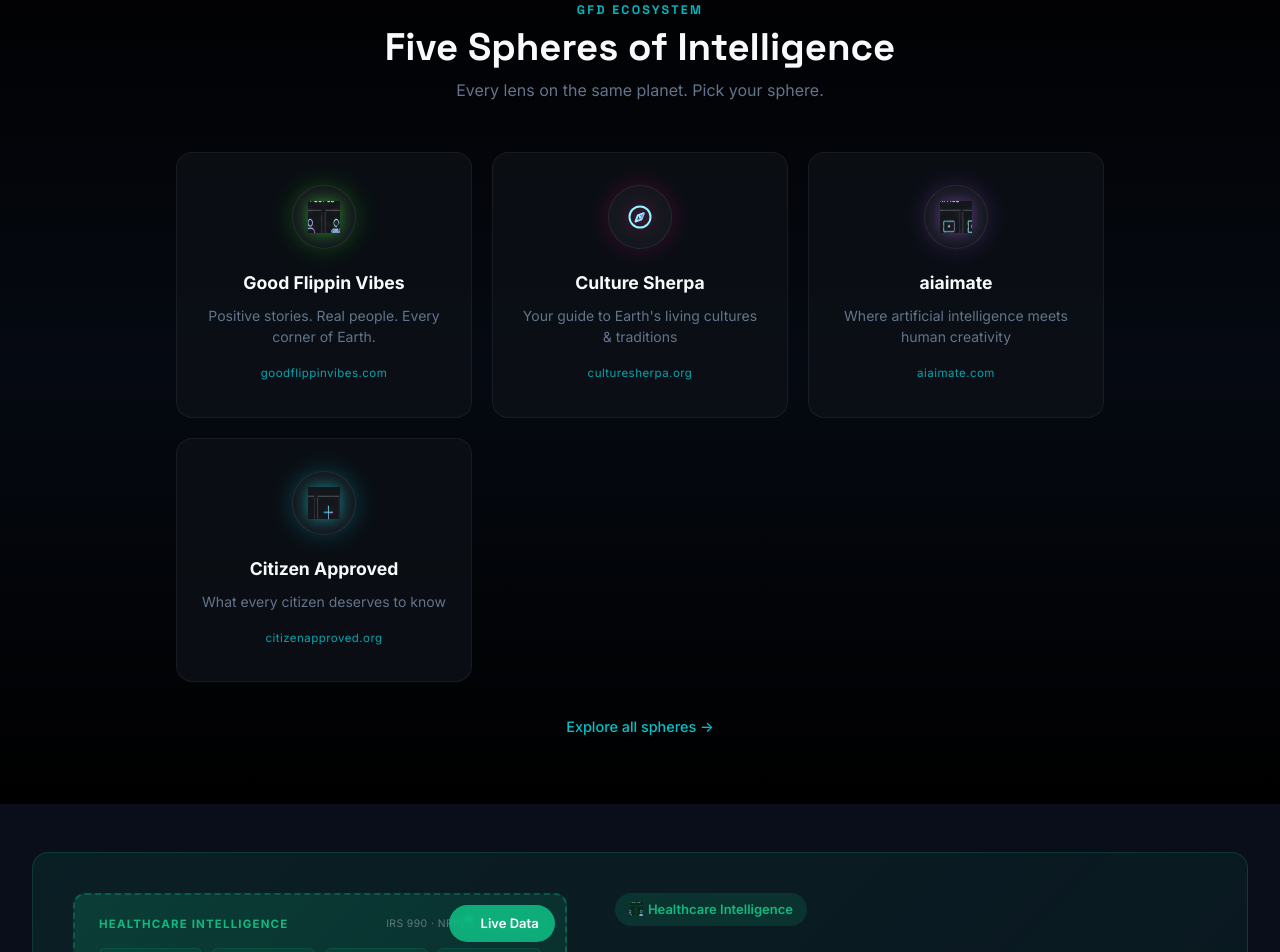
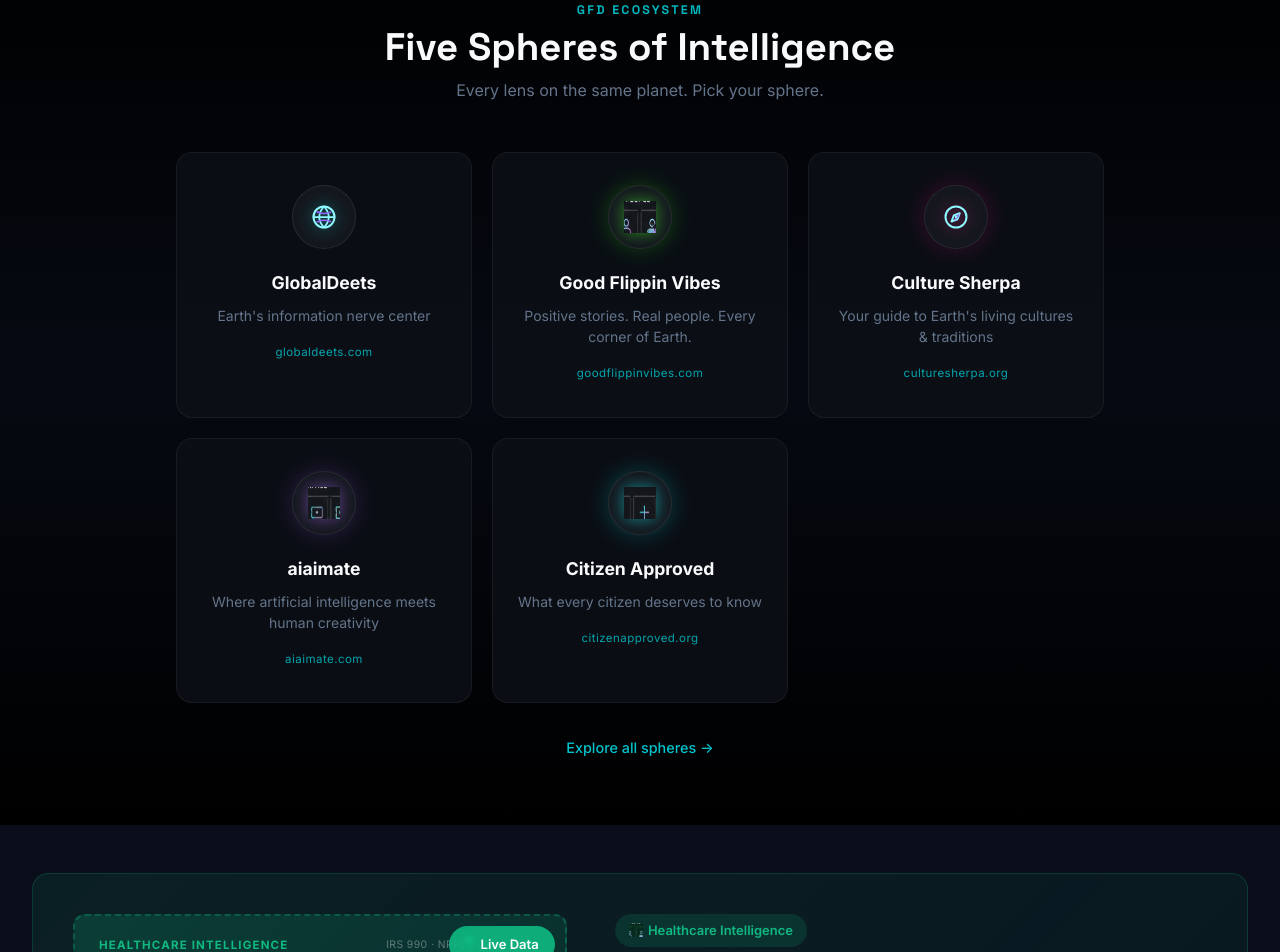
Before and after one commit to weave0/globaldeets, a website built with Vite: page index.html in a window 1280 px wide. Shown: the part 1408-2360 px from the top of the page. Built offline with nearby package versions, Linux system fonts and the light colour scheme.

Commit message:
fix: add missing 5th sphere (GlobalDeets) to homepage spheres grid

```diff
--- a/index.html
+++ b/index.html
@@ -507,6 +507,22 @@
         </h2>
         <p class="spheres-subhead">Every lens on the same planet. Pick your sphere.</p>
         <div class="spheres-grid">
+          <a
+            href="https://globaldeets.com"
+            target="_blank"
+            rel="noopener"
+            class="sphere-card"
+            data-color="orange"
+          >
+            <div class="sphere-orb" aria-hidden="true">
+              <img src="assets/icons/site/nav-globe.svg" alt="" class="sphere-orb-icon" />
+            </div>
+            <div class="sphere-info">
+              <h3>GlobalDeets</h3>
+              <p class="sphere-tagline">Earth's information nerve center</p>
+              <span class="sphere-domain">globaldeets.com</span>
+            </div>
+          </a>
           <a
             href="https://goodflippinvibes.com"
             target="_blank"
```
